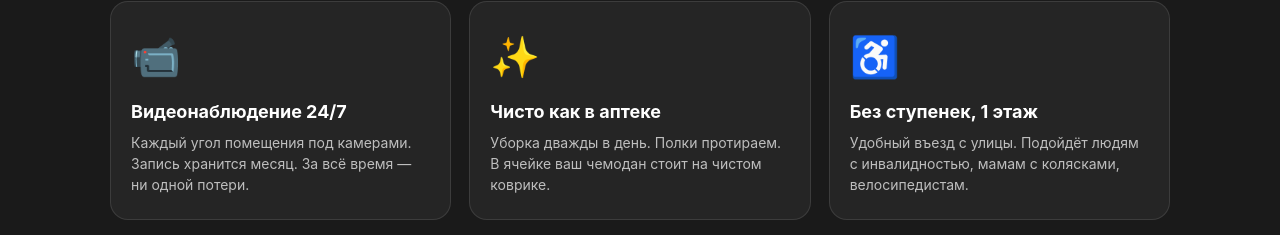
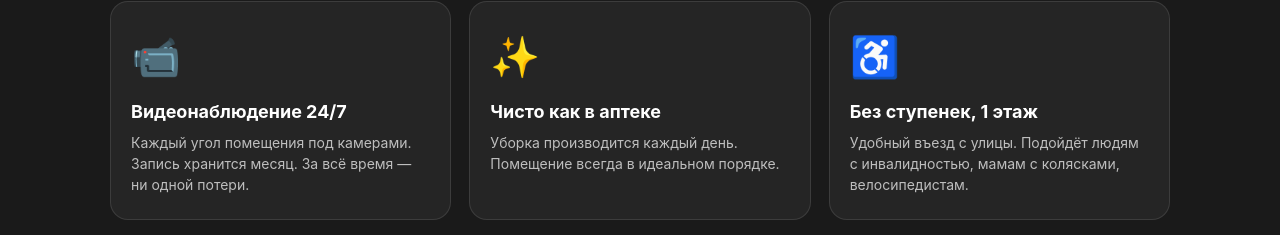
Before and after one commit to egorvlasov811-bot/-Lock39_bot, a plain HTML site: page landing.html in a window 1280 px wide. Shown: the part 2771-3006 px from the top of the page. Drawn offline with Linux system fonts and the light colour scheme.

Commit message:
Landing: simplify cleaning text (remove rug detail, daily cleaning)

```diff
--- a/landing.html
+++ b/landing.html
@@ -558,7 +558,7 @@ footer a:hover{color:var(--pink)}
       <div class="safety-card">
         <span class="ico">✨</span>
         <h3>Чисто как в аптеке</h3>
-        <p>Уборка дважды в день. Полки протираем. В ячейке ваш чемодан стоит на чистом коврике.</p>
+        <p>Уборка производится каждый день. Помещение всегда в идеальном порядке.</p>
       </div>
       <div class="safety-card">
         <span class="ico">♿</span>
```
